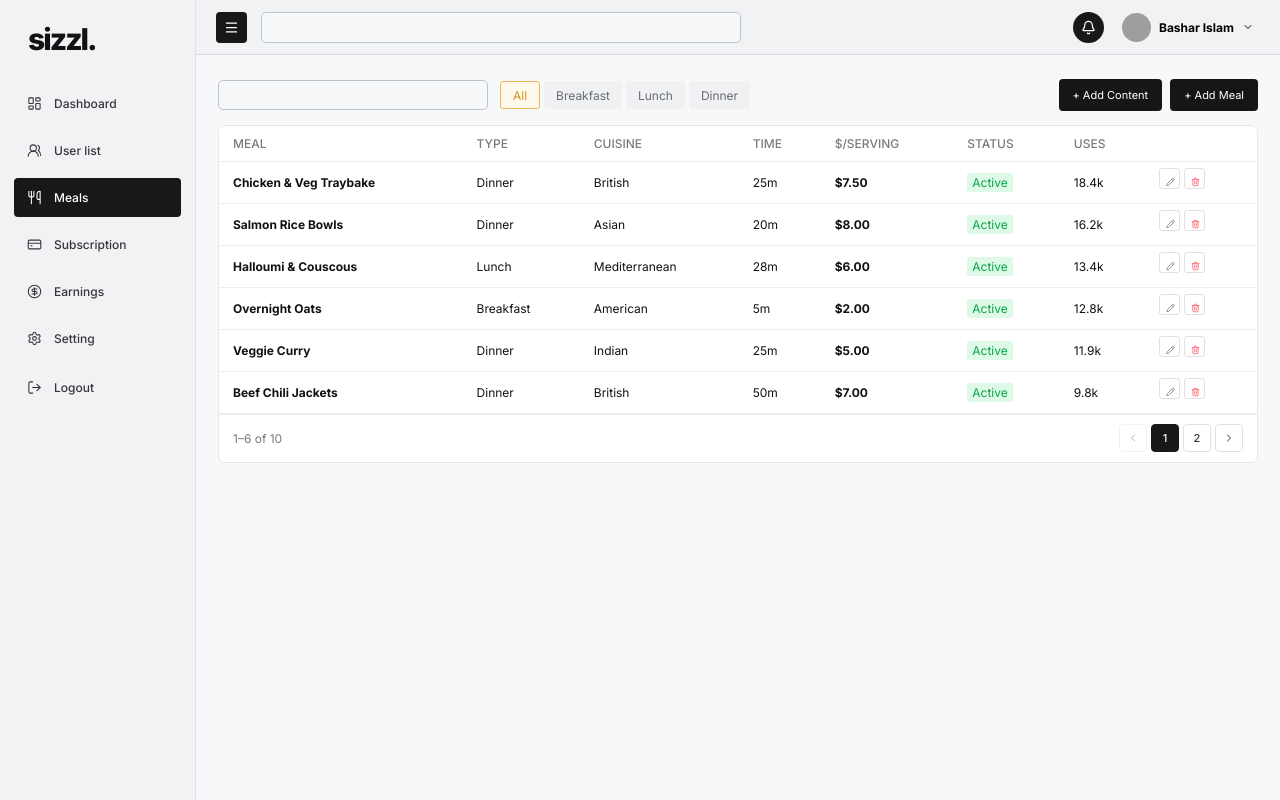
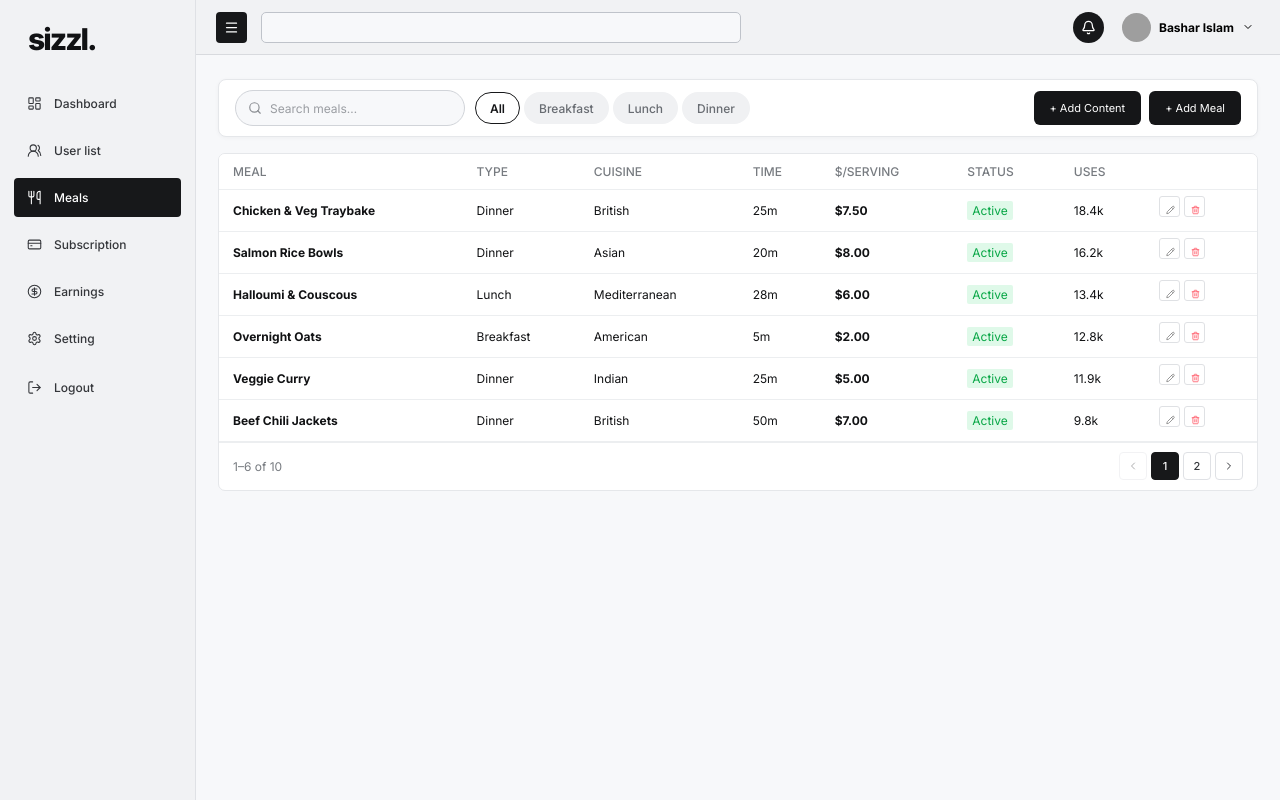
Before and after one commit to reazulislamreaz/smart-meal-management-admin, a React (Vite) app: page /meals in a window 1280 px wide. Built offline with nearby package versions, Linux system fonts and the light colour scheme; grey boxes are pictures that could not be loaded.

Commit message:
refactor: redesign meals page toolbar with new search pill and upgraded tab styles

```diff
--- a/src/components/layout/Shell.tsx
+++ b/src/components/layout/Shell.tsx
@@ -138,7 +138,7 @@ export function Shell({ children }: { children: ReactNode }) {
                 aria-label="Clear search"
                 onClick={clearSearch}
               >
-                <X />
+                {/* <X /> */}
               </button>
             )}
           </label>
--- a/src/index.css
+++ b/src/index.css
@@ -169,10 +169,104 @@ tbody tr:hover { background: #fafbfc; }
 .meal-search-row { display: flex; align-items: center; gap: 12px; margin-bottom: 14px; flex-wrap: wrap; }
 .meal-form-top { display: flex; align-items: center; gap: 8px; min-width: 0; }
 .searchbox.small { width: 270px; height: 30px; }
+
+/* ── Meals page toolbar ──────────────────────────────────────── */
+.meals-toolbar {
+  display: flex;
+  align-items: center;
+  justify-content: space-between;
+  gap: 12px;
+  flex-wrap: wrap;
+  margin-bottom: 16px;
+  padding: 10px 16px;
+  background: #fff;
+  border: 1px solid #e5e7ea;
+  border-radius: 8px;
+  box-shadow: 0 1px 4px rgba(0,0,0,.04);
+}
+.meals-toolbar__left {
+  display: flex;
+  align-items: center;
+  gap: 10px;
+  flex-wrap: wrap;
+  flex: 1 1 auto;
+}
+.meals-toolbar__right {
+  display: flex;
+  align-items: center;
+  gap: 8px;
+  flex-shrink: 0;
+}
+
+/* ── Meals search pill ───────────────────────────────────────── */
+.meals-search-pill {
+  /* override global: label { flex-direction: column } */
+  display: inline-flex;
+  flex-direction: row;
+  align-items: center;
+  gap: 8px;
+  height: 36px;
+  padding: 0 12px;
+  border: 1.5px solid #d1d4d9;
+  border-radius: 18px;
+  background: #f7f8fa;
+  width: 230px;
+  cursor: text;
+  transition: border-color .15s ease, box-shadow .15s ease, background .15s ease;
+}
+.meals-search-pill:focus-within {
+  border-color: #17181a;
+  background: #fff;
+  box-shadow: 0 0 0 3px rgba(23,24,26,.07);
+}
+.meals-search-pill__icon {
+  width: 14px;
+  height: 14px;
+  color: #8a8d92;
+  flex-shrink: 0;
+  transition: color .15s ease;
+}
+.meals-search-pill:focus-within .meals-search-pill__icon { color: #17181a; }
+
+.meals-search-pill__input {
+  /* override global: input { border; padding; background } */
+  flex: 1;
+  min-width: 0;
+  width: 0;
+  height: auto;
+  border: 0 !important;
+  outline: 0;
+  padding: 0 !important;
+  background: transparent !important;
+  color: #27292c;
+  font-size: 12px;
+  box-shadow: none !important;
+}
+.meals-search-pill__input::placeholder { color: #9a9da2; }
+
+.meals-search-pill__clear {
+  display: grid;
+  place-items: center;
+  width: 18px;
+  height: 18px;
+  border: 0;
+  border-radius: 50%;
+  background: #e7e8eb;
+  color: #555;
+  padding: 0;
+  cursor: pointer;
+  flex-shrink: 0;
+  transition: background .13s ease, color .13s ease;
+}
+.meals-search-pill__clear svg { width: 10px; height: 10px; }
+.meals-search-pill__clear:hover { background: #ff5361; color: #fff; }
+
+/* ── Meal tabs (upgraded) ────────────────────────────────────── */
 .meal-tabs { display: flex; gap: 4px; }
-.meal-tabs button { height: 28px; padding: 0 12px; border: 0; border-radius: 3px; background: #f0f1f3; color: #686c72; font-size: 8px; transition: background .15s ease, color .15s ease, border-color .15s ease; }
-.meal-tabs button:hover { background: #e7e8eb; }
-.meal-tabs .active { border: 1px solid #f0b54f; color: #d79520; background: #fff9ec; }
+.meal-tabs button { height: 32px; padding: 0 14px; border: 1px solid transparent; border-radius: 16px; background: #f0f1f3; color: #686c72; font-size: 12px; font-weight: 500; transition: background .15s ease, color .15s ease, border-color .15s ease; }
+.meal-tabs button:hover { background: #e7e8eb; color: #34363a; }
+.meal-tabs .active { border-color: #17181a; color: #17181a; background: #fff; font-weight: 600; }
+
 .dark-button { display: inline-flex; align-items: center; justify-content: center; border: 0; border-radius: 4px; color: #fff; background: #151618; padding: 8px 13px; font-size: 9px; }
 .meal-form-top .dark-button:first-of-type { margin-left: auto; }
 .meal-form h3 { font-size: 12px; margin: 15px 0 10px; }
@@ -189,6 +283,7 @@ input, select, textarea { border: 1px solid #d7d9dd; border-radius: 3px; backgro
 .tiny-action.delete { color: #ff4d5b; }
 .form-actions { display: flex; align-items: center; gap: 8px; margin-top: 4px; }
 .form-message.error { margin: 0; color: #ff5361; font-size: 11px; line-height: 1.4; }
+
 
 .options-page { padding: 0 4px; }
 .option-card { padding: 15px 18px; margin-bottom: 16px; }
@@ -404,7 +499,9 @@ textarea,
 
 /* ── Shared pill (Search User / date inputs) ─────────────── */
 .ut-pill {
+  /* override global: label { flex-direction: column } */
   display: inline-flex;
+  flex-direction: row;
   align-items: center;
   gap: 6px;
   height: 30px;
@@ -422,12 +519,17 @@ textarea,
 .ut-pill--filled { border-color: #17181a; }
 
 .ut-pill__input {
-  border: 0;
+  /* override global: input { border; padding; background } */
+  border: 0 !important;
   outline: 0;
-  background: transparent;
+  padding: 0 !important;
+  height: auto;
+  background: transparent !important;
+  box-shadow: none !important;
   color: #27292c;
   font-size: 11px;
   width: 110px;
+  min-width: 0;
 }
 .ut-pill__input::placeholder { color: #9a9da2; }
 
@@ -459,13 +561,15 @@ textarea,
 /* ── Date pill ───────────────────────────────────────────── */
 .ut-pill--date { cursor: pointer; }
 .ut-pill__date {
-  border: 0;
+  border: 0 !important;
   outline: 0;
-  background: transparent;
+  background: transparent !important;
   color: #27292c;
   font-size: 11px;
   width: 100px;
-  padding: 0;
+  padding: 0 !important;
+  height: auto;
+  box-shadow: none !important;
   cursor: pointer;
 }
 .ut-pill__date::-webkit-calendar-picker-indicator { opacity: 0.45; cursor: pointer; width: 13px; }
--- a/src/pages/Meals.tsx
+++ b/src/pages/Meals.tsx
@@ -114,37 +114,34 @@ export function Meals() {
 
   return (
     <>
-      <section
-        className="meal-search-row"
-        style={{
-          display: "flex",
-          justifyContent: "space-between",
-          alignItems: "center",
-          gap: "12px",
-          marginBottom: "14px",
-          width: "100%",
-        }}
-      >
-        <div style={{ display: "flex", gap: "12px", alignItems: "center" }}>
-          <label className="searchbox small">
-            <Search />
+      {/* ── Meals toolbar ─────────────────────────────────────── */}
+      <div className="meals-toolbar">
+        {/* Left: search + category tabs */}
+        <div className="meals-toolbar__left">
+          {/* Search pill */}
+          <label className="meals-search-pill">
+            <Search className="meals-search-pill__icon" />
             <input
               aria-label="Search meals"
+              className="meals-search-pill__input"
               value={query}
-              onChange={(event) => handleSearchChange(event.target.value)}
-              onKeyDown={(event) => event.key === "Escape" && clearSearch()}
-              placeholder="Search meals..."
+              onChange={(e) => handleSearchChange(e.target.value)}
+              onKeyDown={(e) => e.key === "Escape" && clearSearch()}
+              placeholder="Search meals…"
             />
             {query && (
               <button
-                className="search-clear"
+                type="button"
+                className="meals-search-pill__clear"
                 onClick={clearSearch}
-                type="button"
+                title="Clear search"
               >
                 <X />
               </button>
             )}
           </label>
+
+          {/* Category tabs */}
           <div className="meal-tabs">
             {["All", "Breakfast", "Lunch", "Dinner"].map((tab) => (
               <button
@@ -159,14 +156,19 @@ export function Meals() {
           </div>
         </div>
 
-        <div style={{ display: "flex", gap: "8px" }}>
-          <Link to="/meal-options" className="dark-button" style={{ height: "32px", fontSize: "11px", padding: "0 14px", display: "inline-flex", alignItems: "center" }}>
+        {/* Right: actions */}
+        <div className="meals-toolbar__right">
+          <Link
+            to="/meal-options"
+            className="dark-button"
+            style={{ height: "34px", fontSize: "11px", padding: "0 16px", display: "inline-flex", alignItems: "center", borderRadius: "6px" }}
+          >
             + Add Content
           </Link>
           <button
             type="button"
             className="dark-button"
-            style={{ height: "32px", fontSize: "11px", padding: "0 14px" }}
+            style={{ height: "34px", fontSize: "11px", padding: "0 16px", borderRadius: "6px" }}
             onClick={() => {
               setIsFormOpen(true);
               window.setTimeout(() => {
@@ -177,7 +179,7 @@ export function Meals() {
             + Add Meal
           </button>
         </div>
-      </section>
+      </div>
 
       {(isFormOpen || editingIndex !== null) && (
         <MealForm
```
